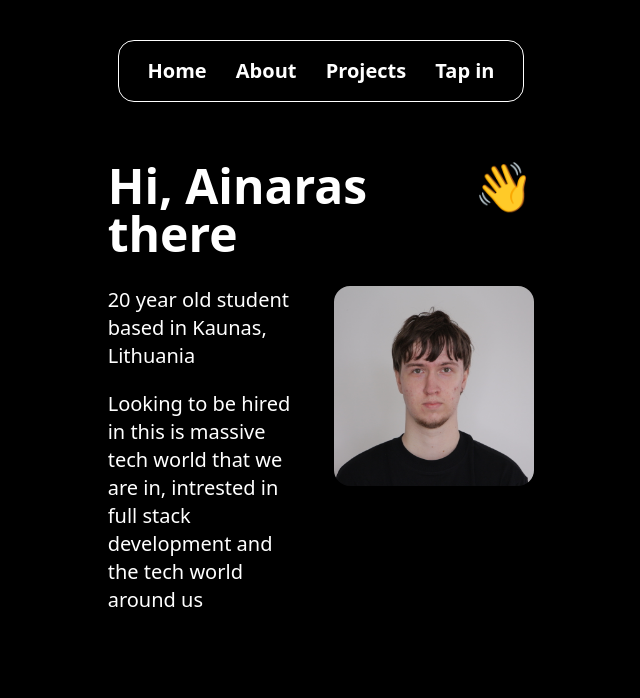
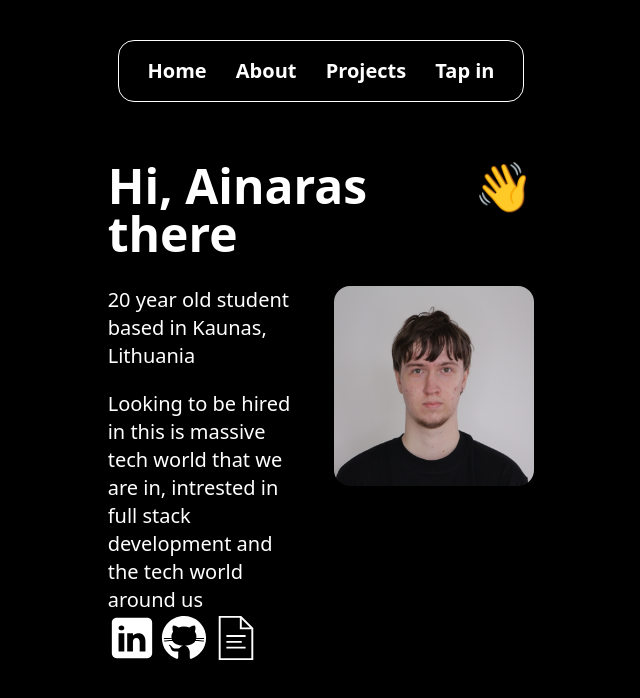
Before and after one commit to ainaraskaz/portfolio, a SvelteKit app: page / in a window 1280 px wide. Shown: the top 698 px of the page, without its empty margins (319-959 px from the left). Built offline with nearby package versions, Linux system fonts and the light colour scheme.

Commit message:
mmm yes coming along

```diff
--- a/src/routes/+page.svelte
+++ b/src/routes/+page.svelte
@@ -23,6 +23,69 @@
 
 			<img src="/face.jpg" alt="My face" class="h-[200px] w-[200px] rounded-2xl" />
 		</div>
+		<a
+			href="https://www.linkedin.com/in/ainaras-kazlauskas-600469345/"
+			aria-label="Linkedin"
+			class="inline-flex items-center justify-center"
+			target="_blank"
+			rel="noopener noreferrer"
+		>
+			<svg
+				xmlns="http://www.w3.org/2000/svg"
+				x="0px"
+				y="0px"
+				width="48"
+				height="48"
+				viewBox="0 0 50 50"
+			>
+				<path
+					fill="white"
+					d="M41,4H9C6.24,4,4,6.24,4,9v32c0,2.76,2.24,5,5,5h32c2.76,0,5-2.24,5-5V9C46,6.24,43.76,4,41,4z M17,20v19h-6V20H17z M11,14.47c0-1.4,1.2-2.47,3-2.47s2.93,1.07,3,2.47c0,1.4-1.12,2.53-3,2.53C12.2,17,11,15.87,11,14.47z M39,39h-6c0,0,0-9.26,0-10 c0-2-1-4-3.5-4.04h-0.08C27,24.96,26,27.02,26,29c0,0.91,0,10,0,10h-6V20h6v2.56c0,0,1.93-2.56,5.81-2.56 c3.97,0,7.19,2.73,7.19,8.26V39z"
+				></path>
+			</svg>
+		</a>
+		<a
+			href="https://github.com/0sAf456"
+			aria-label="Linkedin"
+			class="inline-flex items-center justify-center"
+			target="_blank"
+			rel="noopener noreferrer"
+		>
+			<svg
+				xmlns="http://www.w3.org/2000/svg"
+				x="0px"
+				y="0px"
+				width="48"
+				height="48"
+				viewBox="0 0 50 50"
+			>
+				<path
+					fill="white"
+					d="M17.791,46.836C18.502,46.53,19,45.823,19,45v-5.4c0-0.197,0.016-0.402,0.041-0.61C19.027,38.994,19.014,38.997,19,39 c0,0-3,0-3.6,0c-1.5,0-2.8-0.6-3.4-1.8c-0.7-1.3-1-3.5-2.8-4.7C8.9,32.3,9.1,32,9.7,32c0.6,0.1,1.9,0.9,2.7,2c0.9,1.1,1.8,2,3.4,2 c2.487,0,3.82-0.125,4.622-0.555C21.356,34.056,22.649,33,24,33v-0.025c-5.668-0.182-9.289-2.066-10.975-4.975 c-3.665,0.042-6.856,0.405-8.677,0.707c-0.058-0.327-0.108-0.656-0.151-0.987c1.797-0.296,4.843-0.647,8.345-0.714 c-0.112-0.276-0.209-0.559-0.291-0.849c-3.511-0.178-6.541-0.039-8.187,0.097c-0.02-0.332-0.047-0.663-0.051-0.999 c1.649-0.135,4.597-0.27,8.018-0.111c-0.079-0.5-0.13-1.011-0.13-1.543c0-1.7,0.6-3.5,1.7-5c-0.5-1.7-1.2-5.3,0.2-6.6 c2.7,0,4.6,1.3,5.5,2.1C21,13.4,22.9,13,25,13s4,0.4,5.6,1.1c0.9-0.8,2.8-2.1,5.5-2.1c1.5,1.4,0.7,5,0.2,6.6c1.1,1.5,1.7,3.2,1.6,5 c0,0.484-0.045,0.951-0.11,1.409c3.499-0.172,6.527-0.034,8.204,0.102c-0.002,0.337-0.033,0.666-0.051,0.999 c-1.671-0.138-4.775-0.28-8.359-0.089c-0.089,0.336-0.197,0.663-0.325,0.98c3.546,0.046,6.665,0.389,8.548,0.689 c-0.043,0.332-0.093,0.661-0.151,0.987c-1.912-0.306-5.171-0.664-8.879-0.682C35.112,30.873,31.557,32.75,26,32.969V33 c2.6,0,5,3.9,5,6.6V45c0,0.823,0.498,1.53,1.209,1.836C41.37,43.804,48,35.164,48,25C48,12.318,37.683,2,25,2S2,12.318,2,25 C2,35.164,8.63,43.804,17.791,46.836z"
+				></path>
+			</svg>
+		</a>
+		<a
+			href="https://www.linkedin.com/in/ainaras-kazlauskas-600469345/"
+			aria-label="Linkedin"
+			class="inline-flex items-center justify-center"
+			target="_blank"
+			rel="noopener noreferrer"
+		>
+			<svg
+				xmlns="http://www.w3.org/2000/svg"
+				x="0px"
+				y="0px"
+				width="48"
+				height="48"
+				viewBox="0 0 50 50"
+			>
+				<path
+					fill="white"
+					d="M 7 2 L 7 48 L 43 48 L 43 14.59375 L 42.71875 14.28125 L 30.71875 2.28125 L 30.40625 2 Z M 9 4 L 29 4 L 29 16 L 41 16 L 41 46 L 9 46 Z M 31 5.4375 L 39.5625 14 L 31 14 Z M 15 22 L 15 24 L 35 24 L 35 22 Z M 15 28 L 15 30 L 31 30 L 31 28 Z M 15 34 L 15 36 L 35 36 L 35 34 Z"
+				></path>
+			</svg>
+		</a>
 	</div>
 </div>
 
```
